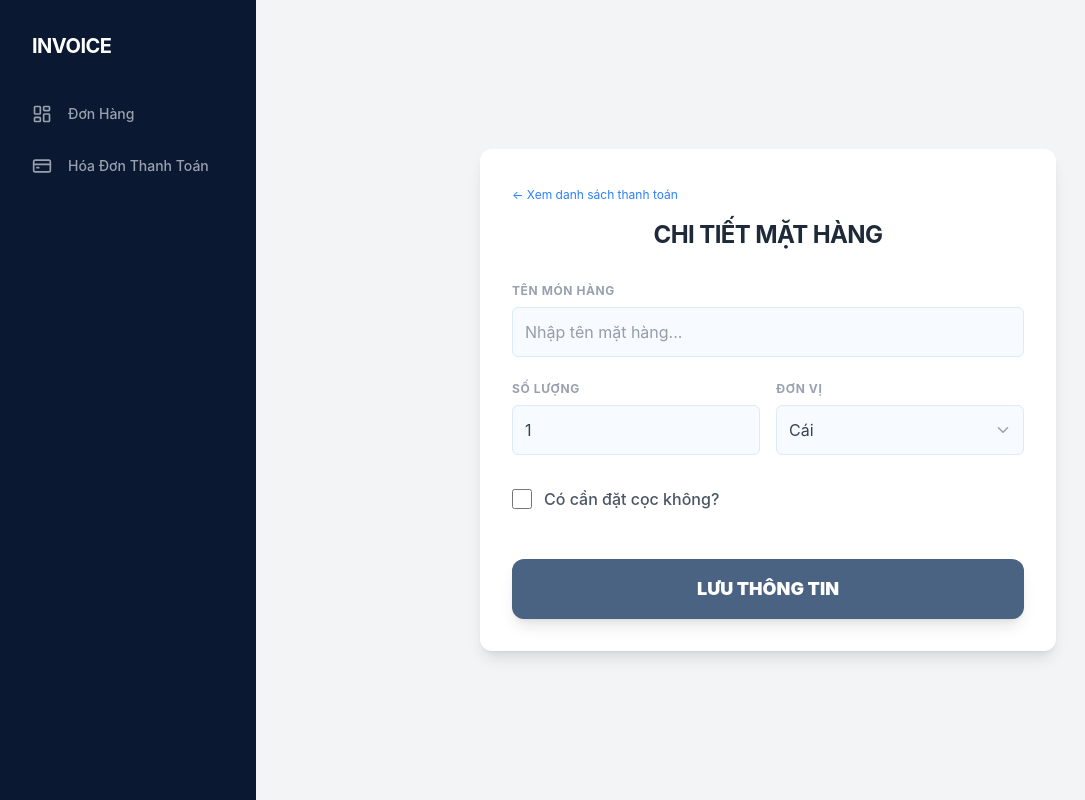
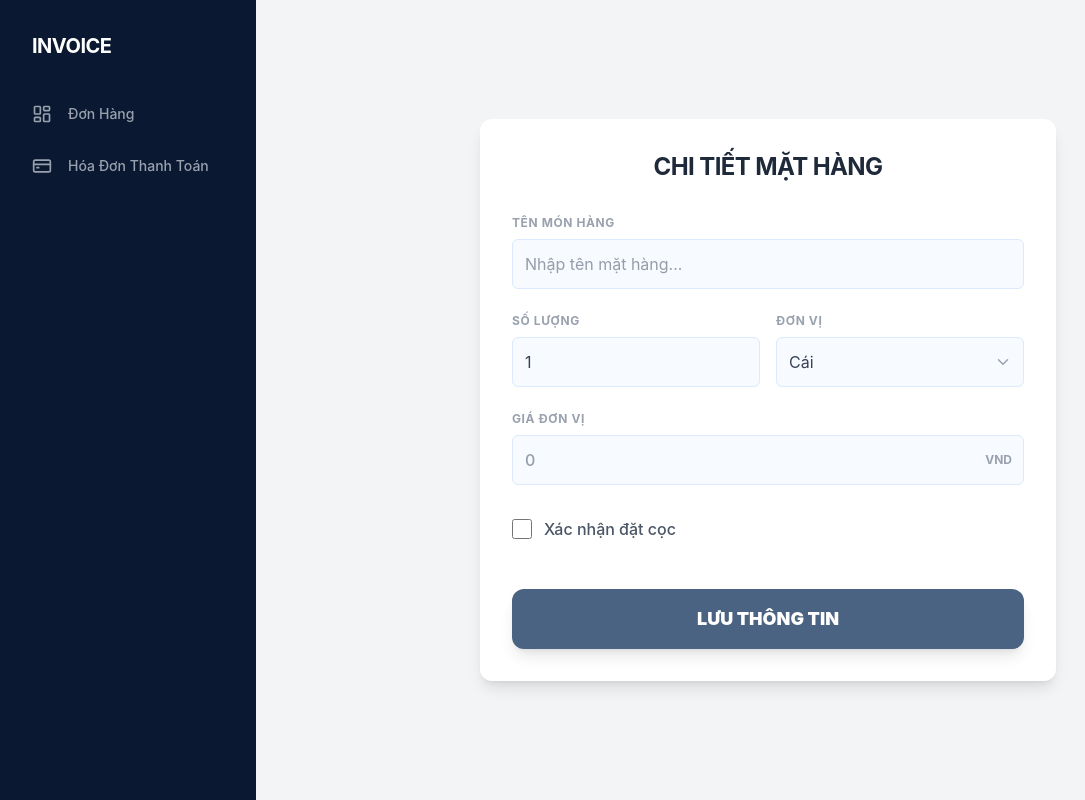
Before and after one commit to ViMinhThang/invoice-manegement, a React (Vite) app in the folder invoince-frontend/: page /invoices in a window 1280 px wide. Shown: the whole page, without its empty margins (0-1085 px from the left). Built offline with nearby package versions, Linux system fonts and the light colour scheme; no server answers.

Commit message:
form checkout

```diff
--- a/invoince-frontend/src/form_checkout/checkout.tsx
+++ b/invoince-frontend/src/form_checkout/checkout.tsx
@@ -1,29 +1,40 @@
 import { useState } from 'react';
 import { ChevronDown } from 'lucide-react';
-import { useNavigate } from 'react-router-dom'; // 1. Import useNavigate
+import { useNavigate } from 'react-router-dom';
 
 const ItemDetailsForm = () => {
-  const navigate = useNavigate(); // 2. Khởi tạo navigate
+  const navigate = useNavigate();
   const [itemName, setItemName] = useState('');
   const [quantity, setQuantity] = useState(1);
   const [unit, setUnit] = useState('Cái');
+  const [price, setPrice] = useState('');
   const [needsDeposit, setNeedsDeposit] = useState(false);
 
+  // Hàm định dạng số: 1000 -> 1,000
+  const formatNumber = (value: string) => {
+    // Xóa tất cả ký tự không phải là số
+    const cleanValue = value.replace(/\D/g, '');
+    // Thêm dấu phẩy phân cách hàng nghìn
+    return cleanValue.replace(/\B(?=(\d{3})+(?!\d))/g, ',');
+  };
+
   const handleSave = () => {
-    // Kiểm tra nhanh phía Frontend
     if (!itemName) {
       alert("Vui lòng nhập tên mặt hàng!");
       return;
     }
-    if (quantity <= 0) {
-      alert("Số lượng phải lớn hơn 0!");
-      return;
-    }
 
-    // Giả lập lưu dữ liệu thành công
-    console.log("Đã lưu:", { itemName, quantity, unit, needsDeposit });
+    // Chuyển ngược từ chuỗi có dấu phẩy về số thuần túy để lưu trữ
+    const numericPrice = Number(price.replace(/,/g, ''));
 
-    // 3. Điều hướng sang trang /payments
+    console.log("Đã lưu:", {
+      itemName,
+      quantity,
+      unit,
+      price: numericPrice,
+      needsDeposit
+    });
+
     navigate('/payments');
   };
 
@@ -31,13 +42,6 @@ const ItemDetailsForm = () => {
     <div className="min-h-screen bg-gray-100 flex items-center justify-center p-4">
       <div className="max-w-xl w-full p-8 bg-white rounded-xl shadow-lg font-sans text-gray-700">
 
-        {/* Nút quay lại nhanh (Optional) */}
-        <button
-          onClick={() => navigate('/payments')}
-          className="mb-4 text-xs text-blue-500 hover:underline"
-        >
-          &larr; Xem danh sách thanh toán
-        </button>
 
         <h2 className="text-2xl font-bold text-gray-800 mb-8 text-center uppercase tracking-tight">
           Chi tiết mặt hàng
@@ -52,7 +56,7 @@ const ItemDetailsForm = () => {
             <input
               type="text"
               placeholder="Nhập tên mặt hàng..."
-              className="w-full p-3 bg-blue-50/50 border border-blue-100 rounded-md focus:outline-none focus:ring-2 focus:ring-blue-400 transition-all text-gray-700"
+              className="w-full p-3 bg-blue-50/50 border border-blue-100 rounded-md focus:outline-none focus:ring-2 focus:ring-blue-400 transition-all"
               value={itemName}
               onChange={(e) => setItemName(e.target.value)}
             />
@@ -67,12 +71,9 @@ const ItemDetailsForm = () => {
               <input
                 type="number"
                 min="1"
-                className="w-full p-3 bg-blue-50/50 border border-blue-100 rounded-md focus:outline-none focus:ring-2 focus:ring-blue-400 transition-all text-gray-700"
+                className="w-full p-3 bg-blue-50/50 border border-blue-100 rounded-md focus:outline-none focus:ring-2 focus:ring-blue-400 transition-all"
                 value={quantity}
-                onChange={(e) => {
-                  const val = Number(e.target.value);
-                  setQuantity(val < 0 ? 0 : val);
-                }}
+                onChange={(e) => setQuantity(Number(e.target.value))}
               />
             </div>
 
@@ -82,7 +83,7 @@ const ItemDetailsForm = () => {
               </label>
               <div className="relative">
                 <select
-                  className="w-full p-3 bg-blue-50/50 border border-blue-100 rounded-md focus:outline-none focus:ring-2 focus:ring-blue-400 transition-all appearance-none cursor-pointer"
+                  className="w-full p-3 bg-blue-50/50 border border-blue-100 rounded-md focus:outline-none focus:ring-2 focus:ring-blue-400 appearance-none cursor-pointer"
                   value={unit}
                   onChange={(e) => setUnit(e.target.value)}
                 >
@@ -96,7 +97,29 @@ const ItemDetailsForm = () => {
             </div>
           </div>
 
-          {/* AC2: Checkbox */}
+          {/* Ô NHẬP GIÁ VỚI DẤU PHẨY TỰ ĐỘNG */}
+          <div>
+            <label className="block text-xs font-bold text-gray-400 uppercase tracking-wider mb-2">
+              Giá đơn vị
+            </label>
+            <div className="relative">
+              <input
+                type="text"
+                placeholder="0"
+                className="w-full p-3 bg-blue-50/50 border border-blue-100 rounded-md focus:outline-none focus:ring-2 focus:ring-blue-400 transition-all text-gray-700 font-medium"
+                value={price}
+                onChange={(e) => {
+                  const formatted = formatNumber(e.target.value);
+                  setPrice(formatted);
+                }}
+              />
+              <div className="absolute inset-y-0 right-3 flex items-center pointer-events-none text-gray-400 font-bold text-xs">
+                VND
+              </div>
+            </div>
+          </div>
+
+          {/* Checkbox */}
           <div className="flex items-center gap-3 py-2">
             <input
               type="checkbox"
@@ -106,16 +129,16 @@ const ItemDetailsForm = () => {
               onChange={(e) => setNeedsDeposit(e.target.checked)}
             />
             <label htmlFor="deposit" className="font-medium text-gray-600 cursor-pointer select-none">
-              Có cần đặt cọc không?
+              Xác nhận đặt cọc
             </label>
           </div>
 
-          {/* AC3: Nút Lưu */}
+          {/* Nút Lưu */}
           <div className="pt-4">
             <button
               onClick={handleSave}
               style={{ backgroundColor: '#4B6382' }}
-              className="w-full py-4 text-white font-black text-lg rounded-xl transition-all shadow-lg active:scale-[0.98] opacity-100 hover:opacity-90"
+              className="w-full py-4 text-white font-black text-lg rounded-xl transition-all shadow-lg active:scale-[0.98] hover:opacity-90"
             >
               LƯU THÔNG TIN
             </button>
```
Also changed, not shown: 1 other file (tests, documents, lock files or other folders).
